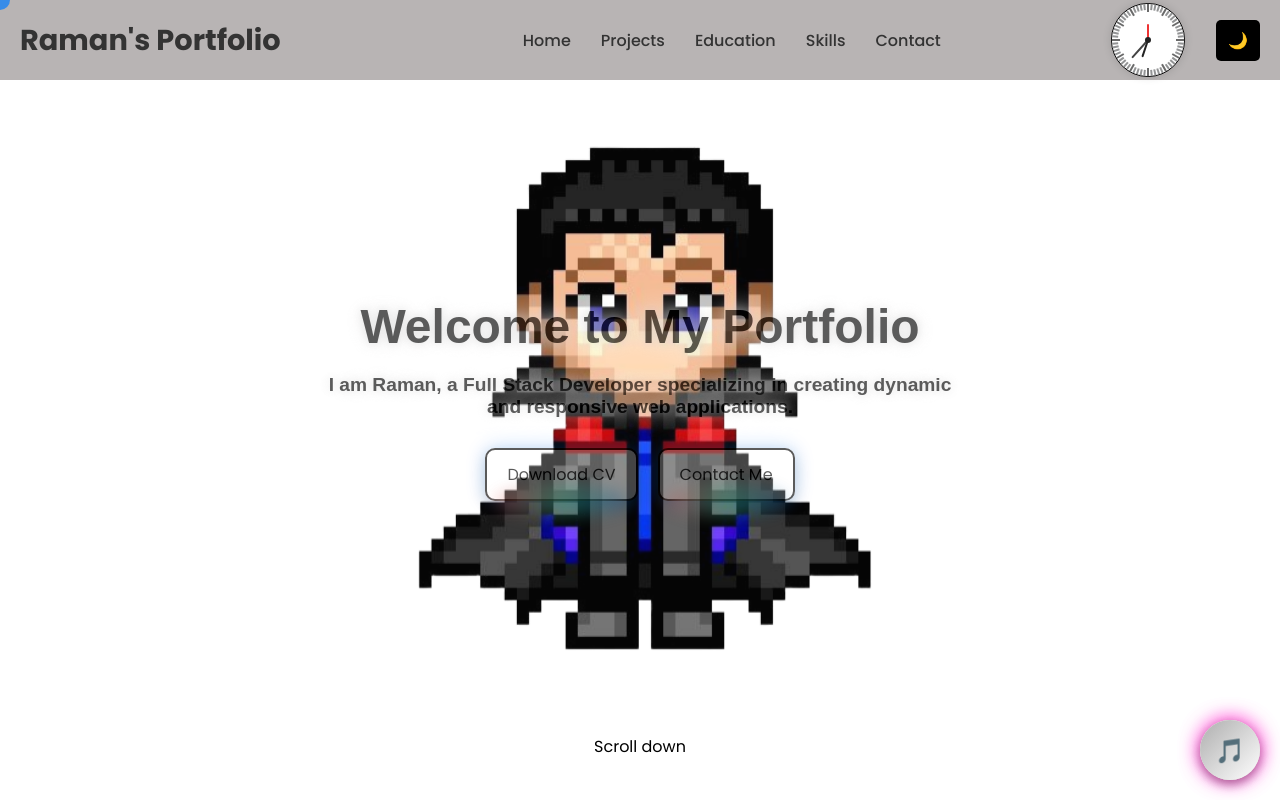
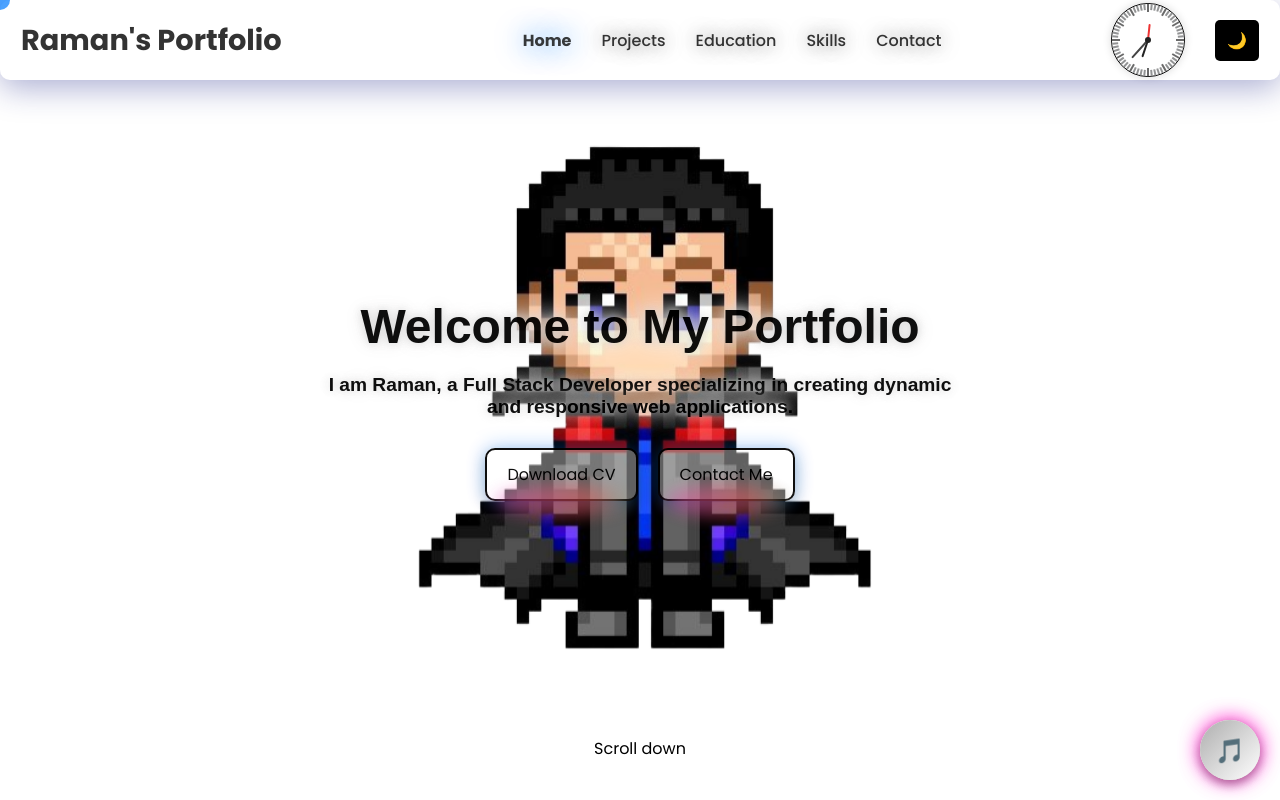
Before and after one commit to MisterStranger03/My-Portfolio-Website, a plain HTML site: page index.html in a window 1280 px wide. Shown: the top 800 px of the page. Drawn offline with Linux system fonts and the light colour scheme.

Commit message:
added nav highlighting

```diff
--- a/script.js
+++ b/script.js
@@ -243,3 +243,76 @@ sidePanelLinks.forEach(link => {
     closeSidePanel(); // Automatically close the side panel when link is clicked
   });
 });
+
+
+// Navbar Active Link Highlighting using IntersectionObserver
+
+document.addEventListener("DOMContentLoaded", () => {
+  // Get all sections that correspond to nav entries.
+  const sections = document.querySelectorAll("section[id]");
+
+  // Get all nav links from main nav and side panel.
+  const mainNavLinks = document.querySelectorAll("nav ul li a");
+  const sideNavLinks = document.querySelectorAll(".side-panel ul li a");
+
+  // Home links are assumed to have href="#"
+  const homeLinkMain = document.querySelector('nav ul li a[href="#"]');
+  const homeLinkSide = document.querySelector('.side-panel ul li a[href="#"]');
+
+  // Adjust for your fixed header height (80px in your CSS)
+  const observerOptions = {
+    root: null,
+    threshold: 0.5,
+    rootMargin: "-80px 0px 0px 0px"
+  };
+
+  const observerCallback = (entries) => {
+    // Clear active state from both navs.
+    mainNavLinks.forEach(link => link.classList.remove("active"));
+    sideNavLinks.forEach(link => link.classList.remove("active"));
+
+    let found = false;
+    entries.forEach(entry => {
+      if (entry.isIntersecting) {
+        // If a section is intersecting, highlight its corresponding links
+        const sectionId = entry.target.getAttribute("id");
+        const activeMain = document.querySelector(`nav ul li a[href="#${sectionId}"]`);
+        const activeSide = document.querySelector(`.side-panel ul li a[href="#${sectionId}"]`);
+        if (activeMain) {
+          activeMain.classList.add("active");
+          found = true;
+        }
+        if (activeSide) {
+          activeSide.classList.add("active");
+        }
+      }
+    });
+
+    // If no section is sufficiently visible or the user is at the top, highlight Home.
+    if (!found || window.pageYOffset < 100) {
+      if (homeLinkMain) {
+        homeLinkMain.classList.add("active");
+      }
+      if (homeLinkSide) {
+        homeLinkSide.classList.add("active");
+      }
+    }
+  };
+
+  const observer = new IntersectionObserver(observerCallback, observerOptions);
+  sections.forEach(section => observer.observe(section));
+
+  // Also update on scroll if near the very top of the page.
+  window.addEventListener("scroll", () => {
+    if (window.pageYOffset < 100) {
+      mainNavLinks.forEach(link => link.classList.remove("active"));
+      sideNavLinks.forEach(link => link.classList.remove("active"));
+      if (homeLinkMain) {
+        homeLinkMain.classList.add("active");
+      }
+      if (homeLinkSide) {
+        homeLinkSide.classList.add("active");
+      }
+    }
+  });
+});
--- a/styles.css
+++ b/styles.css
@@ -81,6 +81,13 @@
             position: fixed;
             width: 100%;
             z-index: 10;
+
+            background: rgba( 255, 255, 255, 0.1 );
+box-shadow: 0 8px 32px 0 rgba( 31, 38, 135, 0.37 );
+backdrop-filter: blur( 14px );
+-webkit-backdrop-filter: blur( 14px );
+border-radius: 10px;
+border: 1px solid rgba( 255, 255, 255, 0.18 );
         }
 
         .nav-right {
@@ -118,12 +125,41 @@
             text-decoration: none;
             color: inherit;
             font-weight: 500;
-            transition: color 0.3s;
-        }
+            transition: text-shadow 0.3s ease, color 0.3s ease;
+  /* Initial subtle glow */
+  text-shadow: 0 0 18px rgba(36, 37, 37, 0.6);
+}
+
+.dark-mode nav ul li a {
+           text-decoration: none;
+           color: inherit;
+           font-weight: 500;
+           transition: text-shadow 0.3s ease, color 0.3s ease;
+           text-shadow: 0 0 18px whitesmoke;
+}
 
         nav ul li a:hover {
-            color: #007bff;
-        }
+           text-shadow: 0 0 24px rgb(6, 6, 6);
+  color: #007bff;
+}
+
+
+.dark-mode nav ul li a:hover {
+           text-shadow: 0 0 24px rgb(255, 255, 255);
+           color: #007bff;
+        }
+
+        nav ul li a.active {
+  color: #36383a; /* Highlight color */
+  text-shadow: 0 0 28px rgba(0, 123, 255, 1);
+  font-weight: bold;
+  transform: scale(0.95rem);
+}
+
+.dark-mode nav ul li a.active {
+  transform: scale(0.9);
+  color: #9b9494; /* Highlight color for dark mode */
+}
 
         .toggle-button {
             padding: 8px 12px;
@@ -1686,6 +1722,7 @@ input, button, textarea, a {
     font-size: 0.2rem; /* Smaller font size for mobile */
     width: 50px;
     height: 50px;
+    margin-left: 4px;
   }
 
   #iiitklogo {
@@ -2157,6 +2194,18 @@ border: 1px solid rgba( 255, 255, 255, 0.18 );
   color: #fff; /* Change to white for dark mode */
 }
 
+/* Active highlight for side panel links */
+.side-panel ul li a.active {
+  color: #36383a; /* Highlight color */
+  text-shadow: 0 0 28px rgba(0, 123, 255, 1);
+  font-weight: bold;
+  transform: scale(0.95rem);
+}
+
+.dark-mode .side-panel ul li a.active {
+  color: #9b9494; /* Highlight color for dark mode */
+  transform: scale(0.9);
+}
 /* .side-panel ul li a:hover {
   color: #007bff;
 } */
```
